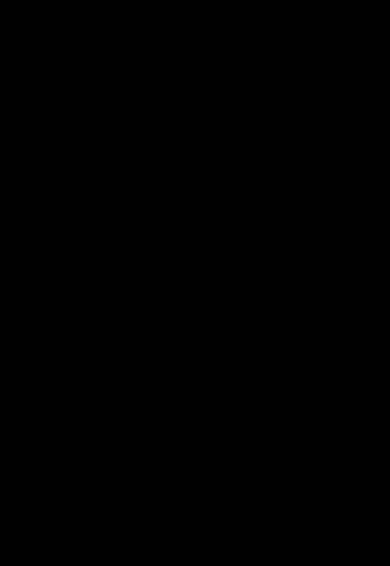
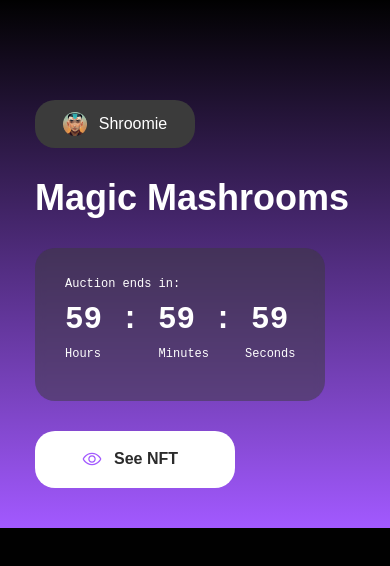
Before and after one commit to Muhammadbobur3/scss-starter, a plain HTML site: page index.html in a window 390 px wide. Drawn offline with Linux system fonts and the light colour scheme.

Commit message:
magic mashrooms

```diff
--- a/index.html
+++ b/index.html
@@ -6,5 +6,34 @@
     <link rel="stylesheet" href="css/styles.css" />
     <title>Document</title>
   </head>
-  <body></body>
+  <body>
+<section class="mashrooms">
+        <div class="mashrooms__bg-image">
+          <div class="mashrooms__wrapper container">
+            <div class="mashrooms__content">
+              <div class="mashrooms__profile">
+                <p class="mashrooms__profile-name">Shroomie</p>
+              </div>
+              <h3 class="mashrooms__title">Magic Mashrooms</h3>
+              <div class="mashrooms__button-link mashrooms__time-before__link">
+                <a target="_blank" class="mashrooms__link" href="#">See NFT</a>
+              </div>
+            </div>
+
+            <div class="mashrooms__time-wrapper">
+              <div class="mashrooms__time-div">
+                <p class="mashrooms__time-title">Auction ends in:</p>
+                <h3 class="mashrooms__time">59 : 59 : 59</h3>
+                <p class="mashrooms__time-words">
+                  Hours&nbsp; &nbsp; &nbsp; &nbsp; Minutes &nbsp; &nbsp; Seconds
+                </p>
+              </div>
+              <div class="mashrooms__button-link mashrooms__time-after__link">
+                <a target="_blank" class="mashrooms__link" href="#">See NFT</a>
+              </div>
+            </div>
+          </div>
+        </div>
+      </section>
+  </body>
 </html>
--- a/scss/_general.scss
+++ b/scss/_general.scss
@@ -2,6 +2,7 @@
   box-sizing: border-box;
   margin: 0;
   padding: 0;
+  text-decoration: none;
 }
 
 body {
--- a/scss/blocks/_blocks-all.scss
+++ b/scss/blocks/_blocks-all.scss
@@ -0,0 +1 @@
+@use "mashrooms.scss";
--- /dev/null
+++ b/scss/blocks/_mashrooms.scss
@@ -0,0 +1,224 @@
+.mashrooms {
+  .mashrooms__bg-image {
+    background-image: linear-gradient(
+      180deg,
+      rgba(162, 89, 255, 0) 0%,
+      #a259ff 100%
+    );
+  }
+
+  .mashrooms__wrapper {
+    display: flex;
+    justify-content: space-between;
+    align-items: end;
+    padding-top: 360px;
+    padding-bottom: 60px;
+    max-width: 1050px;
+    width: 100%;
+  }
+
+  .mashrooms__profile {
+    border-radius: 20px;
+    background: #3b3b3b;
+    border: 2px solid transparent;
+    padding: 10px 20px;
+    transition: all 0.4s ease-in-out;
+    margin-bottom: 30px;
+    max-width: 160px;
+    width: 100%;
+
+    &:hover {
+      cursor: pointer;
+      transition: all 0.4s ease-in-out;
+      transform: scale(1.09);
+      box-shadow: 1px 2px 5px 1px #151414;
+    }
+  }
+
+  .mashrooms__profile-name {
+    line-height: 140%;
+    display: flex;
+    align-items: center;
+    justify-content: center;
+    gap: 12px;
+
+    &::before {
+      content: url(../../icons/avatar.png);
+      width: 24px;
+      height: 24px;
+    }
+  }
+  .mashrooms__title {
+    font-size: 51px;
+    font-weight: 600;
+    line-height: 110%;
+    text-transform: capitalize;
+    margin-bottom: 30px;
+  }
+
+  .mashrooms__button-link {
+    max-width: 200px;
+    width: 100%;
+    border: 2px solid transparent;
+    border-radius: 20px;
+    background-color: #fff;
+    padding: 15px 0px;
+    padding-right: 10px;
+    transition: all 0.4s ease-in-out;
+
+    &:hover {
+      cursor: pointer;
+      transition: all 0.4s ease-in-out;
+      transform: scale(1.09);
+      box-shadow: 1px 2px 5px 1px #151414;
+    }
+  }
+
+  .mashrooms__link {
+    font-weight: 600;
+    line-height: 140%;
+    color: #2b2b2b;
+    display: flex;
+    align-items: center;
+    justify-content: center;
+    gap: 12px;
+
+    &::before {
+      content: url(../../icons/eye.svg);
+      width: 20px;
+      height: 20px;
+    }
+  }
+
+  .mashrooms__time-div {
+    padding: 30px;
+    border-radius: 20px;
+    background: rgba(59, 59, 59, 0.5);
+    backdrop-filter: blur(5px);
+    max-width: 305px;
+  }
+
+  .mashrooms__time-title,
+  .mashrooms__time-words {
+    font-family: "Space Mono", monospace;
+    font-size: 12px;
+    line-height: 110%;
+    margin-bottom: 10px;
+  }
+
+  .mashrooms__time {
+    max-width: 235px;
+    width: 100%;
+    font-family: "Space Mono", monospace;
+    font-size: 31px;
+    font-weight: 700;
+    line-height: 120%;
+    text-transform: capitalize;
+    margin-bottom: 10px;
+  }
+
+  .mashrooms__time-after__link {
+    display: none;
+  }
+
+  @media only screen and (max-width: 800px) {
+    .mashrooms__wrapper {
+      padding-top: 220px;
+      padding-bottom: 60px;
+      max-width: 800px;
+      width: 100%;
+    }
+
+    .mashrooms__title {
+      font-size: 40px;
+    }
+    .mashrooms__time-div {
+      padding: 20px;
+      max-width: 255px;
+    }
+    .mashrooms__time {
+      font-size: 25px;
+    }
+    .mashrooms__time-title,
+    .mashrooms__time-words {
+      font-size: 10px;
+    }
+  }
+
+  @media only screen and (max-width: 650px) {
+    .mashrooms__wrapper {
+      flex-direction: column;
+      padding-top: 100px;
+      padding-bottom: 40px;
+      max-width: 650px;
+      width: 100%;
+      align-items: start;
+      gap: 30px;
+    }
+
+    .mashrooms__title {
+      font-size: 40px;
+      margin-bottom: 0;
+    }
+    .mashrooms__time-div {
+      padding: 30px;
+      max-width: 305px;
+      width: 100%;
+    }
+    .mashrooms__time {
+      font-size: 31px;
+    }
+    .mashrooms__time-title,
+    .mashrooms__time-words {
+      font-size: 12px;
+    }
+
+    .mashrooms__time-before__link {
+      display: none;
+    }
+
+    .mashrooms__time-after__link {
+      display: block;
+      margin-top: 30px;
+    }
+  }
+
+  @media only screen and (max-width: 400px) {
+    .mashrooms__wrapper {
+      flex-direction: column;
+      padding-top: 100px;
+      padding-bottom: 40px;
+      max-width: 400px;
+      width: 100%;
+      align-items: start;
+      gap: 30px;
+      margin-left: 15px;
+      justify-content: center;
+    }
+  }
+  .mashrooms__title {
+    font-size: 36px;
+    margin-bottom: 0;
+  }
+  .mashrooms__time-div {
+    padding: 30px;
+    max-width: 305px;
+    width: 100%;
+  }
+  .mashrooms__time {
+    font-size: 31px;
+  }
+  .mashrooms__time-title,
+  .mashrooms__time-words {
+    font-size: 12px;
+  }
+
+  .mashrooms__time-before__link {
+    display: none;
+  }
+
+  .mashrooms__time-after__link {
+    display: block;
+    margin-top: 30px;
+  }
+}
```
Also changed, not shown: css/styles.css, icons/Eye.svg (added), icons/avatar.png (added), 1 other file.
